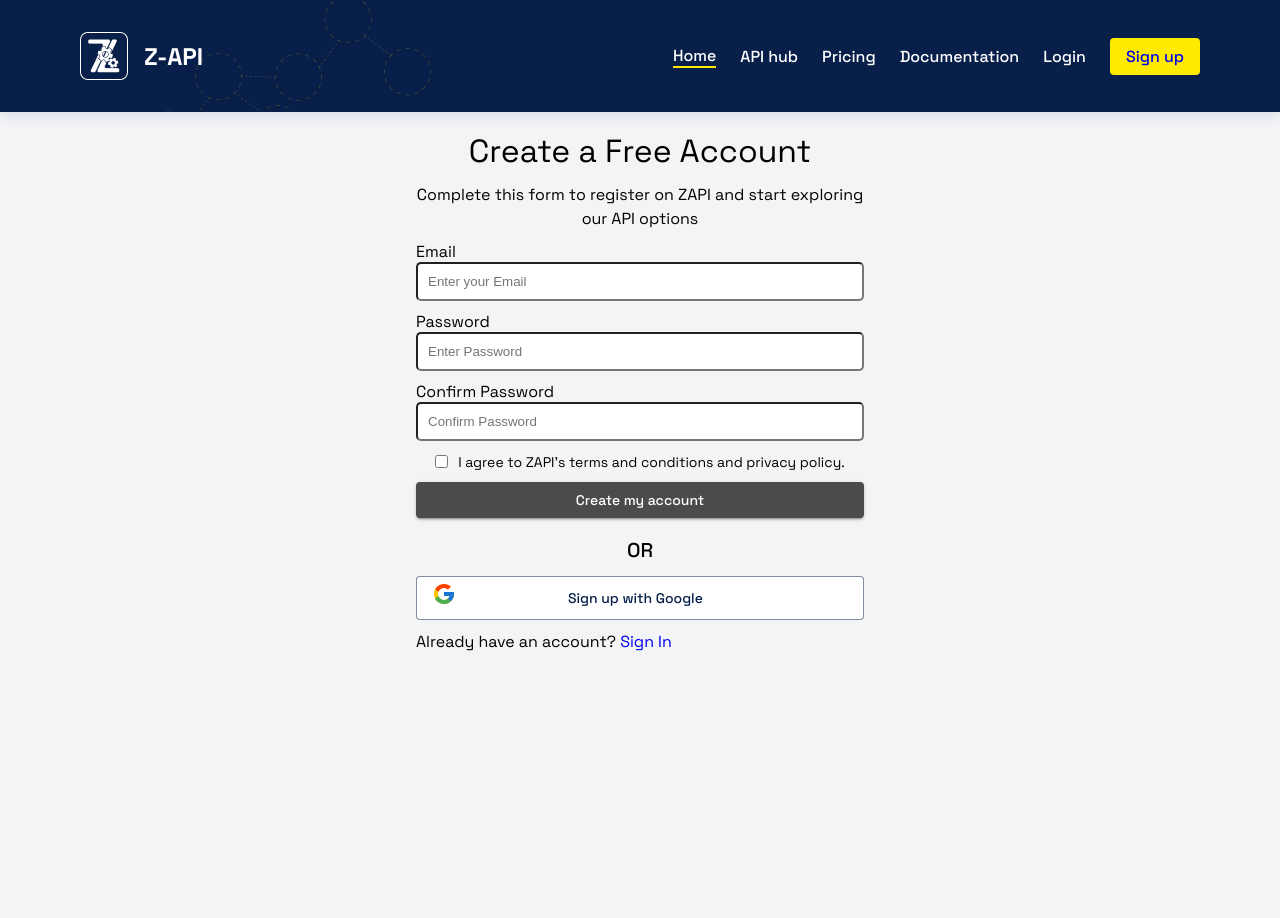
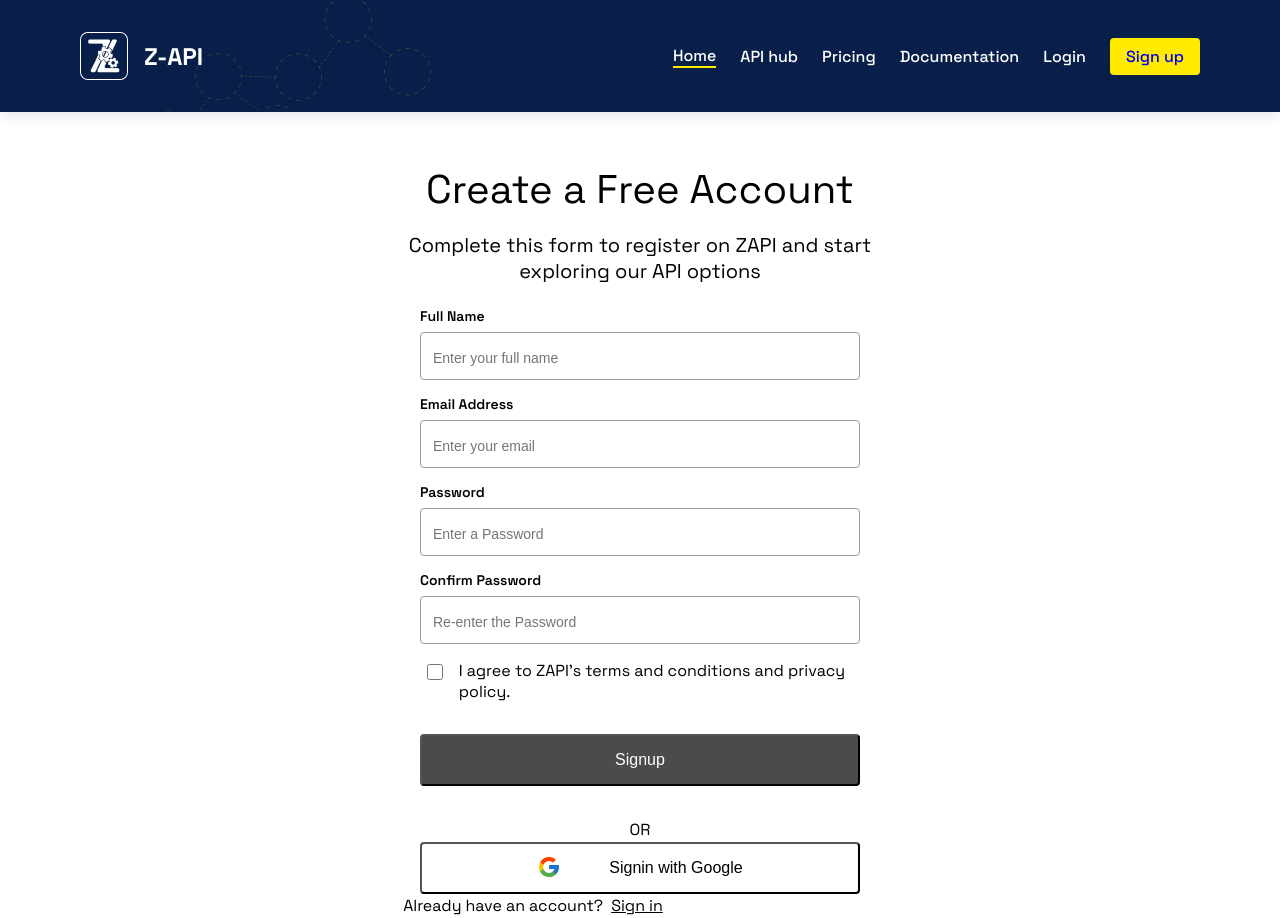
Before and after one commit to Zummit-Africa-Inc/Zapi-FE, a React (Vite) app: page /signup in a window 1280 px wide. Before the commit the page ends 800 px from the top, so only its background shows below. Built offline with nearby package versions, Linux system fonts and the light colour scheme; no server answers.

Commit message:
signup and login done

```diff
--- a/src/components/Login.tsx
+++ b/src/components/Login.tsx
@@ -40,9 +40,10 @@ const Login: React.FC = () => {
       }
     };
     try {
-      const data = await sendRequest(`${url}/auth/signin`, 'POST', JSON.stringify(payload));
+      const data = await sendRequest(`${url}/zapi-identity/auth/signin`, 'POST', JSON.stringify(payload));
       if(!data || data === undefined) return;
       const { data: {access, email, fullName, profileId, refresh, userId}} = data;
+      console.log(data)
       const user = { email, fullName };
       dispatch(login(user));
       cookies.set('accessToken', access);
@@ -75,10 +76,10 @@ const Login: React.FC = () => {
         <form onSubmit={handleLogin} className={classes.form}>
           <div className={classes.input}>
             <label htmlFor="email">Email Address</label>
-            <input type="email" name="email" {...bind} placeholder="Enter you Email" />
+            <input type="email" name="email" {...bind} placeholder="Enter your Email" />
           </div>
           <div className={classes.input}>
-            <label htmlFor="email">Password</label>
+            <label htmlFor="password">Password</label>
             <input type="password" name="password" {...bind} placeholder="Enter a Password" />
           </div>
           <Typography variant="body1" fontSize="16px" alignSelf="flex-start">
--- a/src/hooks/fetch-hook.ts
+++ b/src/hooks/fetch-hook.ts
@@ -8,7 +8,7 @@ export const useHttpRequest = () => {
 
     const activeHttpRequests = useRef(<any>[])
 
-    const sendRequest = useCallback(async(url: string, method: string, body?: string, headers?:{}): Promise<any> => {
+    const sendRequest = useCallback(async(url: string, method: string, body?: string, headers?:{'Content-Type': 'application/json'}): Promise<any> => {
         setLoading(true)
 
         const httpAbortCtrl = new AbortController()
--- a/src/hooks/form-hook.ts
+++ b/src/hooks/form-hook.ts
@@ -2,17 +2,38 @@ import { ChangeEvent, useReducer } from "react";
 
 
 export const useFormInputs = (initialState: any) => {
-    const reducer = (state: typeof initialState, payload: { name: string, value: string}) => {
-        return {
-            ...state,
-            [payload.name]: payload.value
+    const reducer = (state: typeof initialState, payload: { type: string, name: string, value: string | boolean}) => {
+        switch(payload.type) {
+            case 'text':
+                return {
+                    ...state,
+                    [payload.name]: payload.value
+                }
+            case 'check':
+                return {
+                    ...state,
+                    [payload.name]: payload.value
+                }
+            case 'reset':
+                return initialState
+            default:
+                return state
         }
     };
 
     const [inputs, dispatch] = useReducer(reducer, initialState);
+
     const handleChange = (e: ChangeEvent<HTMLInputElement>) => {
-        dispatch({ name: e.target.name, value: e.target.value})
+        dispatch({type: 'text', name: e.target.name, value: e.target.value})
     };
 
-    return { inputs, bind: { onChange: handleChange }};
+    const handleToggle = (e: ChangeEvent<HTMLInputElement>) => {
+        dispatch({type: 'check', name: e.target.name, value: e.target.checked})
+    }
+
+    // const handleReset = () => {
+    //     dispatch({type: 'reset'})
+    // }
+
+    return {inputs, bind: { onChange: handleChange }, toggle: { onChange: handleToggle},};
 };
--- a/src/pages/Signup.tsx
+++ b/src/pages/Signup.tsx
@@ -1,137 +1,200 @@
-import React, { useState } from 'react'
-import { Box, Typography, Button, Theme } from "@mui/material"
-import * as Yup from 'yup'
-import { Link } from 'react-router-dom';
-import {HomeNavbar} from '../sections';
-import {
-  Formik,
-  Form,
-  Field,
-} from 'formik';
+import React, { FormEvent } from "react";
+import { Stack, Typography, } from "@mui/material";
 import { makeStyles } from '@mui/styles';
-import googleicon from "../assets/images/googleicon.svg"
 
-const useStyles = makeStyles((theme: Theme) =>({
-  input: {
-    padding: '10px',
-    borderRadius: '5px',
-    width: '100%'
-  },
-  form: {
-    display: 'flex',
-    gap: '10px',
-    flexDirection: 'column',
-    marginTop: '120px',
-    width: '50%',
-    alignItems: 'stretch',
-    [theme.breakpoints.down("sm")]: {
-      width:'80%'
-    }
-  },
-  term: {
-    fontSize: '14px',
-    [theme.breakpoints.down("sm")]: {
-      fontSize:'10px'
-    }
-  },
-  google: {
-    float: 'left'
-  },
-  signin:{
-    display: 'flex',
-    gap: '10px',
-    flexDirection: 'column',
-    marginTop:'10px',
-    width: '50%',
-    alignItems: 'stretch',
-    [theme.breakpoints.down("sm")]: {
-      width:'80%'
-    }
-  }
-}))
+import { EMAIL_REGEX, PASSWORD_REGEX, MATCH_CHECKER }from "../utils"
+import { useContextProvider } from "../contexts/ContextProvider"
+import { useFormInputs, useHttpRequest } from "../hooks";
+import { Fallback } from "../components";
+import { HomeNavbar } from '../sections';
+import { GoogleIcon } from "../assets";
 
+const initialState = { fullName: "", email: "", password: "", confirm_password: "", terms: false };
+const url = import.meta.env.VITE_IDENTITY_URL;
 
-const ValidationSchema = Yup.object().shape({
-  email: Yup.string().email().required("Email is a required field"),
-  password: Yup.string().min(8).required("Password is a required field"),
-  confirmPassword: Yup.string().label('confirm_password').required("Comfirm Password is a required field").oneOf([Yup.ref('password'), null], 'Password must match'),
-  terms: Yup.bool().required().oneOf([true], 'You need to accept the terms and conditions')
-})
+const Signup:React.FC = () => {
+  const classes = useStyles();
+  const { inputs, bind, toggle } = useFormInputs(initialState);
+  const { fullName, email, password, confirm_password, terms } = inputs;
+  const { clearError, error, loading, sendRequest } = useHttpRequest();
+  const { handleClicked } = useContextProvider();
 
-interface ISignUpForm {
-  password: string
-  confirmPassword: string
-  email: string,
-  terms: boolean
-}
+  const handleSubmit = async(e: FormEvent<HTMLFormElement>) => {
+    e.preventDefault()
 
-const initialValues: ISignUpForm = {
-  email: '',
-  password: '',
-  confirmPassword: '',
-  terms: false
-}
-
-
-
-function Signup() {
-  const [message, setMessage] = useState('')
-
-  const classes = useStyles()
-
+    if(!fullName || !email || !password || !confirm_password) return alert('Please fill all fields')
+    if(!EMAIL_REGEX.test(email)) return alert('Email is invalid')
+    if(!PASSWORD_REGEX.test(password)) return alert('Password is not strong enough')
+    if(!MATCH_CHECKER(password, confirm_password)) return alert('Passwords do not match')
+    if(!terms) return alert('Please read and accept the T&Cs before you can proceed')
+    const payload = { fullName, email, password }
+    try {
+      const data = await sendRequest(`${url}/zapi-identity/auth/signup`, 'POST', JSON.stringify(payload))
+    } catch (error) {}
+  };
 
   return (
     <>
-      <HomeNavbar />
-      <Box sx={{ display: 'flex', flexDirection: 'column', alignItems: 'center', width:{xs:'100%',sm:'100%',lg:'70%' ,md:'70%'}, mx: {md:'auto', } }}>
-        <Formik
-          initialValues={initialValues}
-          onSubmit={(values, actions) => {
-            console.log(values)
-          }}
-          validationSchema={ValidationSchema}
-        >
-          {({ errors, touched }) => (
-            <Form className={classes.form}>
-              <h2>{message} </h2>
-              <Typography variant='h5' sx={{ textAlign: 'center', fontSize:{xs:'18px', sm:'18px', md:'28px', lg:'32px'} }}> Create a Free Account</Typography>
-              <Typography sx={{ textAlign: 'center' }}> Complete this form to register on ZAPI and start exploring our API options </Typography>
-              <Box sx={{ display: 'flex', flexDirection: 'column' }}>
+    {loading && <Fallback />}
+    <HomeNavbar />
+    <div className={classes.container}>
+      <div className={classes.main} onClick={(e) => e.stopPropagation()}>
+        <Typography variant="body1" fontSize="40px" fontWeight={400}>
+          Create a Free Account
+        </Typography>
 
-                <label htmlFor="email"> Email</label>
-                <Field className={classes.input} id="email" name="email" placeholder="Enter your Email" />
-                {errors.email && touched.email ? <Typography sx={{ color: 'red' }}> {errors.email} </Typography> : null}
-              </Box>
+        <p className={classes.subtitle}>
+          Complete this form to register on ZAPI and start exploring our API options
+        </p>
 
-              <Box sx={{ display: 'flex', flexDirection: 'column' }}>
-                <label htmlFor="password"> Password</label>
-                <Field type='password' className={classes.input} id="password" name="password" placeholder="Enter Password" />
-                {errors.password && touched.password ? <Typography sx={{ color: 'red' }}> {errors.password} </Typography> : null}
-              </Box>
+        <form onSubmit={handleSubmit} className={classes.form}>
+          <div className={classes.input}>
+            <label htmlFor="fullName">Full Name</label>
+            <input type="text" name="fullName" {...bind} placeholder="Enter your full name" />
+          </div>
+          <div className={classes.input}>
+            <label htmlFor="email">Email Address</label>
+            <input type="email" name="email" {...bind} placeholder="Enter your email" />
+          </div>
+          <div className={classes.input}>
+            <label htmlFor="password">Password</label>
+            <input type="password" name="password" {...bind} placeholder="Enter a Password" />
+          </div>
+          <div className={classes.input}>
+            <label htmlFor="confirm_password">Confirm Password</label>
+            <input type="password" name="confirm_password" {...bind} placeholder="Re-enter the Password" />
+          </div>
+          <div className={classes.check_input}>
+            <input type="checkbox" name="terms" {...toggle} />
+            <label htmlFor="terms">I agree to ZAPI’s terms and conditions and privacy policy.</label>
+          </div>
+          <button type="submit" className={classes.button} style={{background:"#4B4B4B",color:"#FFF"}}>
+            {loading ? 'loading' : 'Signup'}
+          </button>
+        </form>
 
-              <Box sx={{ display: 'flex', flexDirection: 'column' }}>
-                <label htmlFor="confirm_password"> Confirm Password</label>
-                <Field type='password' className={classes.input} id="confirmPassword" name="confirmPassword" placeholder="Confirm Password" />
-                {errors.confirmPassword && touched.confirmPassword ? <Typography sx={{ color: 'red' }}> {errors.confirmPassword} </Typography> : null}
-              </Box>
-
-              <Box sx={{ display: 'flex', justifyContent: 'center', alignItems: 'center', gap: '10px' }}>
-                <Field type='checkbox' name='terms' />
-                <label htmlFor='terms'> <span className={classes.term}> I agree to ZAPI’s terms and conditions and privacy policy.</span> </label>
-              </Box>
-              {errors.terms && touched.terms ? <Typography sx={{ color: 'red' }}> {errors.terms} </Typography> : null}
-              <Button type="submit" variant="contained" sx={{ backgroundColor: '#4B4B4B', color: '#FFF', textTransform: 'none' }}> Create my account </Button>
-            </Form>
-          )}
-        </Formik>
-        <Typography variant='h6' sx={{ mt: 2 }}> OR </Typography>
-        <Box className={classes.signin}>
-          <Button onClick={() => alert('Google signup')} variant="outlined" sx={{ textTransform: 'none', display: 'flex', gap: {md:'7rem',lg:'7rem'}, justifyContent: 'start' }} ><span className={classes.google}> <img src={googleicon} alt="Google icon" /> </span> Sign up with Google</Button>
-          <Typography> Already have an account? <Link to="/login"> Sign In</Link> </Typography>
-        </Box>
-      </Box>
+        <Typography>OR</Typography>
+        <Stack direction="column" alignItems="center" spacing={2}>
+          <button type="button" className={classes.button} onClick={() => {}} style={{background: "#FFF"}}>
+            <span style={{marginRight: "3rem"}}>
+              <GoogleIcon />
+            </span>
+            Signin with Google
+          </button>
+        </Stack>
+        <Typography variant="body1" fontSize="16px" alignSelf="flex-start">
+          Already have an account?
+          <span className={classes.link} onClick={() => handleClicked("login")}>
+            Sign in
+          </span>
+        </Typography>
+      </div>
+    </div>
     </>
   )
 }
 
+const useStyles = makeStyles({
+  container: {
+    width: "100%",
+    height: "100%",
+    display: "grid",
+    placeItems: "center",
+    background: "#FFF",
+  },
+  main: {
+    display: "flex",
+    flexDirection: "column",
+    alignItems: "center",
+    marginTop: "10rem",
+  },
+  form: {
+    width: "100%",
+    display: "flex",
+    flexDirection: "column",
+    alignItems: "center",
+    gap: "1rem",
+  },
+  input: {
+    width: "440px",
+    height: "72px",
+    background: "",
+    display: "flex",
+    flexDirection: "column",
+    padding: "",
+    "& input": {
+      width: "100%",
+      height: "52px",
+      borderRadius: "4px",
+      border: "1px solid #999",
+      outline: "none",
+      padding: "12px 16px 8px 12px",
+      fontWeight: 400,
+      fontSize: "14px",
+      lineHeight: "24px",
+    },
+    "& label": {
+      fontWeight: 600,
+      fontSize: "14px",
+      lineHeight: "16px",
+      marginBottom: "0.5rem"
+    },
+    "@media screen and (max-width: 768px)": {
+      width: "100%",
+    }
+  },
+  check_input: {
+    width: "90%",
+    display: "flex",
+    alignItems: "flex-start",
+    "& input": {
+      width: "16px",
+      height: "16px",
+      flex: "none",
+      order: 0,
+      flexGrow: 0,
+      margin: "0.25rem 1rem 0 0",
+      cursor: "pointer",
+    },
+    "& label": {
+      fontWeight: 400,
+      fontSize: "16px",
+      color: "#000",
+    }
+  },
+  button: {
+    width: "440px",
+    height: "52px",
+    display: "flex",
+    flexDirection: "row",
+    alignItems: "center",
+    justifyContent: "center",
+    borderRadius: "4px",
+    fontSize: "16px",
+    fontWeight: 400,
+    lineHeight: "16px",
+    cursor: "pointer",
+    margin: "1rem 0 2rem",
+    padding: "0 1rem",
+    "@media screen and (max-width: 768px)": {
+      width: "100%",
+    }
+  },
+  subtitle: {
+    maxWidth: "468px",
+    fontSize: "20px",
+    fontWeight: 400,
+    margin: "12px 0 24px",
+    textAlign: "center",
+    "@media screen and (max-width: 500px)": {
+      width: "90%"
+    }
+  },
+  link: {
+    textDecoration: "underline",
+    marginLeft: "0.5rem",
+    cursor: "pointer",
+  }
+})
+
 export default Signup
--- a/src/utils/index.ts
+++ b/src/utils/index.ts
@@ -1,6 +1,11 @@
 export const PASSWORD_REGEX = /^(?=.*[a-zA-Z0-9])(?=.*[A-Z])(?=.*[a-z])(?=.*[0-9])(?=.*[!@#$%_]).{8,20}$/
 
 export const EMAIL_REGEX = /^[a-zA-Z0-9.!#$%&'*+/=_{|}~-]+@[a-zA-Z0-9]+(?:\.[a-zA-Z0-9]+)*$/
+
+export const MATCH_CHECKER = (value: any, checker: any) => {
+    if(value === checker) return true;
+    else false
+}
 
 export const loadMapApi = () => {
     const mapsURL = `https://maps.googleapis.com/maps/api/js?key=AIzaSyDukB5FCekGPrNNVpvy6D5xdYst_0P2Hak&libraries=places&language=en&v=quarterly`;
```
